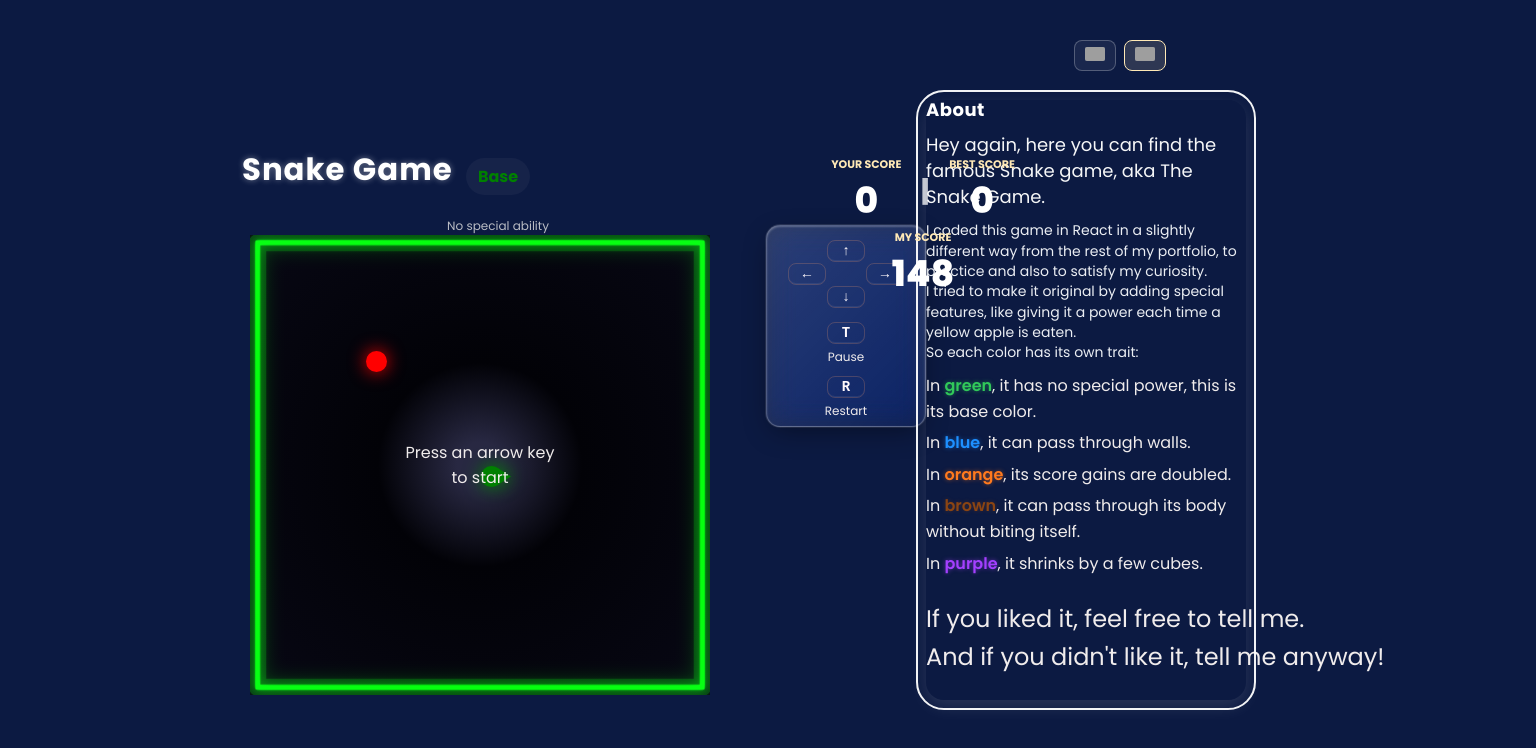
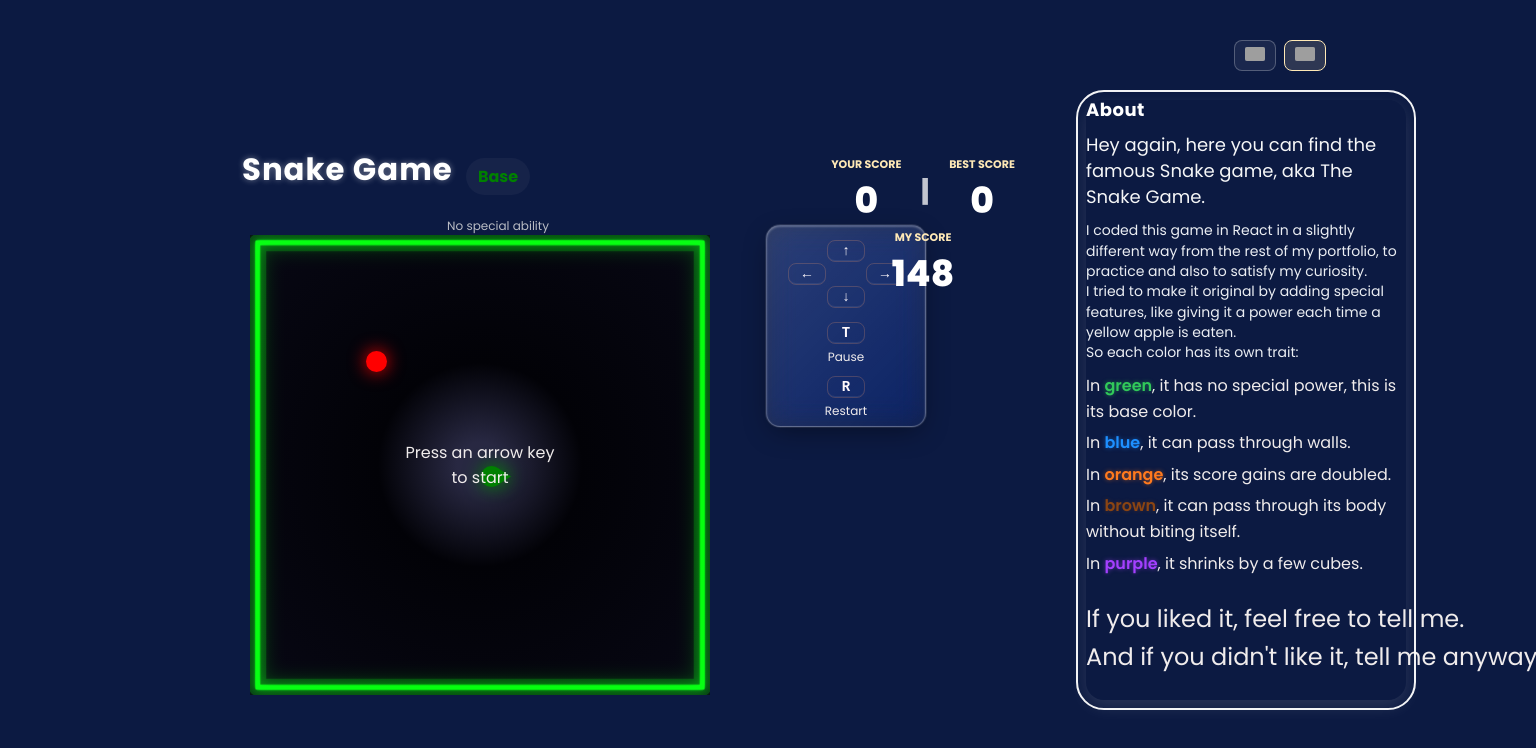
Before and after one commit to Walie-Matthieu/snake-game, a Next.js app: page / in a window 1536 px wide. Shown: the top 748 px of the page. Built offline with nearby package versions, Linux system fonts and the light colour scheme; grey boxes are pictures that could not be loaded.

Commit message:
Adjust layout of asideRight component for improved positioning and responsiveness

```diff
--- a/app/page.module.css
+++ b/app/page.module.css
@@ -300,6 +300,7 @@
   .asideRight {
     width: 18rem;
     flex: 0 0 18rem;
+    left: 8rem;
   }
 }
 
@@ -307,6 +308,7 @@
   .asideRight {
     width: 20rem;
     flex: 0 0 20rem;
+    left: 10rem;
   }
 }
 
--- a/app/page.tsx
+++ b/app/page.tsx
@@ -91,7 +91,7 @@ export default function Home() {
             <SnakeGame onStateChange={handleSnakeState} language={language} onLanguageChange={setLanguage} />
           </div>
           <aside
-            className={`${styles.asideRight} lg:order-2 lg:flex-none lg:w-72 lg:self-start lg:mt-0 lg:ml-14 2xl:w-80 2xl:mt-1 2xl:ml-16`}
+            className={styles.asideRight}
           >
             <div className={styles.languageSwitcher}>
               <button
```
